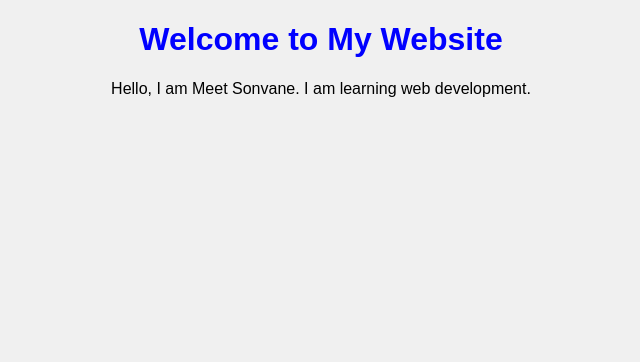
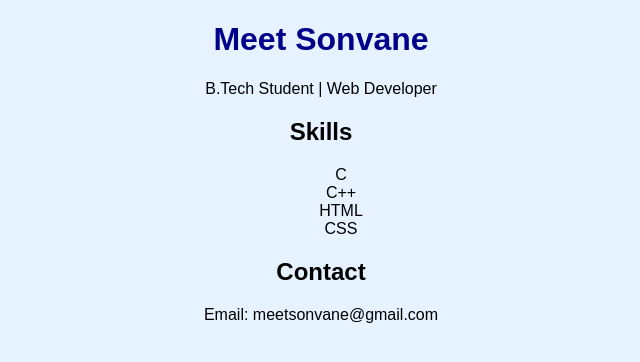
Before and after one commit to meetsonvane-prog/basic-web-project, a plain HTML site: page index.html in a window 1280 px wide. Shown: the whole page, without its empty margins (319-959 px from the left). Drawn offline with Linux system fonts and the light colour scheme.

Commit message:
Add files via upload

```diff
--- a/index.html
+++ b/index.html
@@ -1,13 +1,24 @@
 <!DOCTYPE html>
 <html>
 <head>
-    <title>My First Website</title>
+    <title>Meet Sonvane Portfolio</title>
     <link rel="stylesheet" href="style.css">
 </head>
 <body>
 
-    <h1>Welcome to My Website</h1>
-    <p>Hello, I am Meet Sonvane. I am learning web development.</p>
+    <h1>Meet Sonvane</h1>
+    <p>B.Tech Student | Web Developer</p>
+
+    <h2>Skills</h2>
+    <ul>
+        <li>C</li>
+        <li>C++</li>
+        <li>HTML</li>
+        <li>CSS</li>
+    </ul>
+
+    <h2>Contact</h2>
+    <p>Email: meetsonvane@gmail.com</p>
 
 </body>
 </html>
--- a/style.css
+++ b/style.css
@@ -1,13 +1,13 @@
 body {
-    background-color: #f0f0f0;
     font-family: Arial;
+    background-color: #e6f2ff;
     text-align: center;
 }
 
 h1 {
-    color: blue;
+    color: darkblue;
 }
 
-p {
-    color: black;
+ul {
+    list-style-type: none;
 }
```
